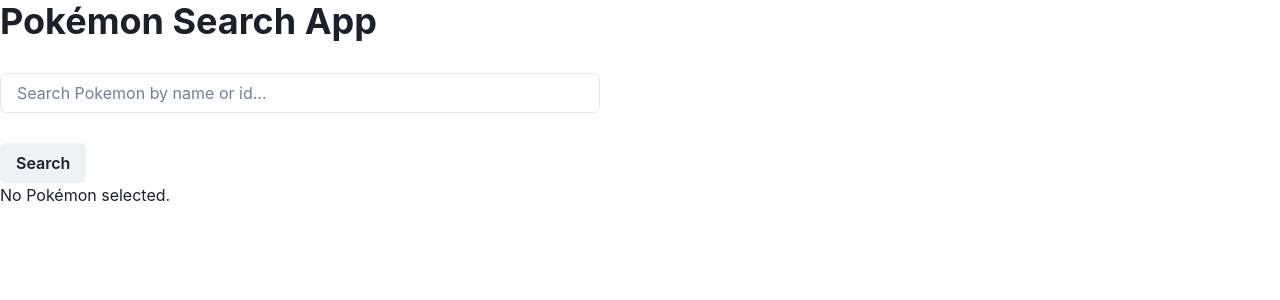
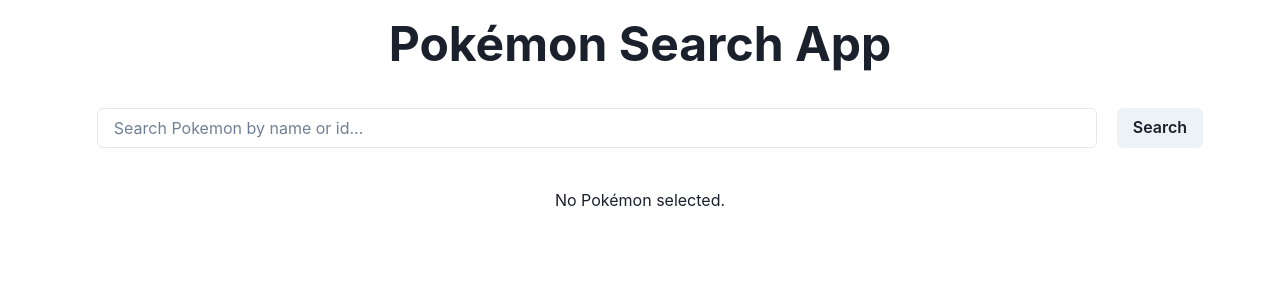
Before and after one commit to jeromepchavez/pokesearch, a React (Vite) app: page / in a window 1280 px wide. Shown: the top 300 px of the page. Built offline with nearby package versions, Linux system fonts and the light colour scheme.

Commit message:
Added CSS styling to chakra components

```diff
--- a/src/App.jsx
+++ b/src/App.jsx
@@ -1,11 +1,11 @@
 // App.js
 import React, { useState } from 'react';
 import axios from 'axios';
-import { Box, Heading } from '@chakra-ui/react';
+import { Box, Heading, Center } from '@chakra-ui/react';
 import SearchBar from './components/SearchBar';
 import PokemonDetail from './components/PokemonDetail';
 
-const App = () => {
+export default function App() {
   const [selectedPokemon, setSelectedPokemon] = useState(null);
 
   /*
@@ -34,9 +34,8 @@
         imageUrl: response1.data.sprites.other["official-artwork"].front_default,
         shinyUrl: response1.data.sprites.other["official-artwork"].front_shiny,
         pokemonID: response1.data.id,
-        pokedexEntry: response2.data.flavor_text_entries[0].flavor_text,
         generation: response2.data.generation.name,
-        pokedexEntry2: findEnglishFlavorText(response2.data.flavor_text_entries),
+        pokedexEntry: findEnglishFlavorText(response2.data.flavor_text_entries),
       };
       setSelectedPokemon(pokemon);
     } catch (error) {
@@ -47,11 +46,11 @@
 
   return (
     <Box>
-      <Heading>Pokémon Search App</Heading>
+      <Center>
+        <Heading size='2xl' margin='20px'>Pokémon Search App</Heading>
+      </Center>
       <SearchBar onSearch={handleSearch} />
       <PokemonDetail pokemon={selectedPokemon} />
     </Box>
   );
 };
-
-export default App;
--- a/src/components/PokemonDetail.jsx
+++ b/src/components/PokemonDetail.jsx
@@ -1,24 +1,46 @@
 // PokemonDetail.js
 import React from 'react';
+import {
+          Heading,
+          Center,
+          Box,
+          Card,
+          CardHeader,
+          CardBody,
+          CardFooter,
+          HStack,
+          Image
+        } from '@chakra-ui/react';
 
 const PokemonDetail = ({ pokemon }) => {
   if (!pokemon) {
-    return <div>No Pokémon selected.</div>;
+    return <Center margin="20px">No Pokémon selected.</Center>;
   }
 
   return (
-    <div>
-      <h2>{pokemon.name}</h2>
-      <img src={pokemon.imageUrl} alt={pokemon.name} />
-      <img src={pokemon.shinyUrl} alt={pokemon.name} />
+    <Box>
+      <Center>
+        <Card maxWidth='1000px'>
+          <CardHeader>
+            <Center>
+              <Heading>{pokemon.name.toUpperCase()}</Heading>
+            </Center>
+          </CardHeader>
+          <CardBody>
+            <HStack spacing='30px' justifyContent='center'>
+              <Image boxSize='400px' src={pokemon.imageUrl} alt={pokemon.name} />
+              <Image boxSize='400px' src={pokemon.shinyUrl} alt={pokemon.name} />
+            </HStack>
             <div>Type: {pokemon.type}</div>
             <div>Height: {pokemon.height}</div>
             <div>Weight: {pokemon.weight}</div>
             <div>ID: {pokemon.pokemonID}</div>
             <div>Pokedex: {pokemon.pokedexEntry}</div>
-      <div>Pokedex2: {pokemon.pokedexEntry2}</div>
             <div>Generation: {pokemon.generation}</div>
-    </div>
+          </CardBody>
+        </Card>
+      </Center>
+    </Box>
   );
 };
 
--- a/src/components/SearchBar.jsx
+++ b/src/components/SearchBar.jsx
@@ -15,16 +15,19 @@
 
     return (
         <Box>
-            <Box width='600px' position='relative'>
-                <Center height='100px'>
+            <Box>
+                <Center>
                     <Input
                         type='text'
+                        maxWidth='1000px'
+                        margin="20px"
                         value={searchQuery}
                         onChange={handleInputChange}
                         placeholder="Search Pokemon by name or id..."
                     />
+                    <Button onClick={handleSearch}>Search</Button>
                 </Center>
-                <Button onClick={handleSearch}>Search</Button>
+
             </Box>
         </Box>
     )
```
Lines whose indentation alone changed are shown as unchanged.
